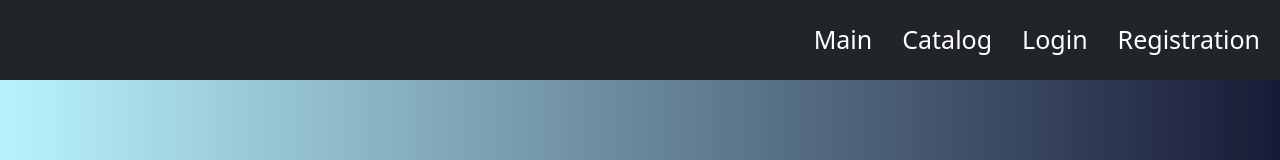
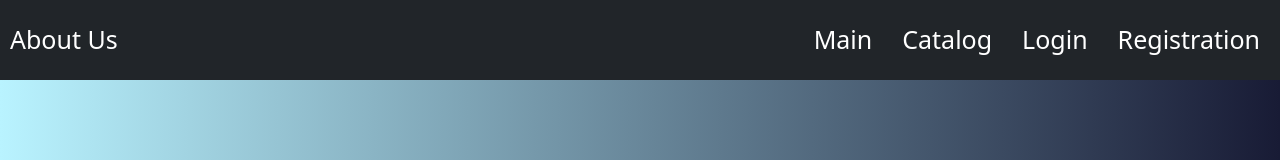
Before and after one commit to RS-Tech-Artisans/eCommerce-React, a React app: page / in a window 1280 px wide. Shown: the top 160 px of the page. Built offline with nearby package versions, Linux system fonts and the light colour scheme; what @commercetools/platform-sdk, @commercetools/sdk-client-v2 would draw is missing.

Commit message:
feat: add link of About Page  in navbar

```diff
--- a/src/common/NavBar.css
+++ b/src/common/NavBar.css
@@ -7,6 +7,11 @@
 .navbar a {
   color: #ffffff;
   text-decoration: none;
+}
+
+.about-us {
+  position: absolute;
+  left: 10px;
 }
 
 @media (max-width: 580px) {
--- a/src/common/NavBar.tsx
+++ b/src/common/NavBar.tsx
@@ -10,6 +10,7 @@ function NavBar() {
   return (
     <div>
       <Navbar expand="lg" className="bg-dark justify-content-end">
+        <Link className="about-us" to="/about"> About Us </Link>
         <Link to="/"> Main </Link>
         <Link to="/catalog"> Catalog </Link>
         <Link to="/login"> Login </Link>
--- a/src/pages/About.tsx
+++ b/src/pages/About.tsx
@@ -1,3 +1,3 @@
 export default function About() {
-    return <h1>About Us</h1>;
+  return <h1>About Us</h1>;
 }
```
